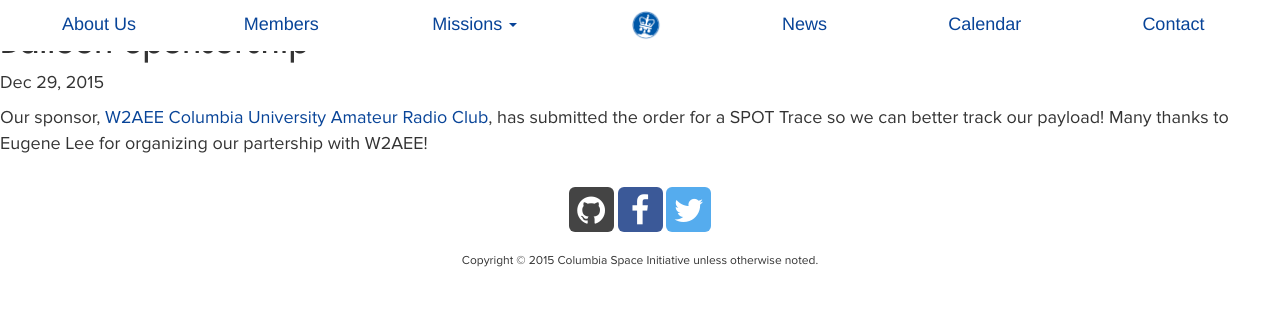
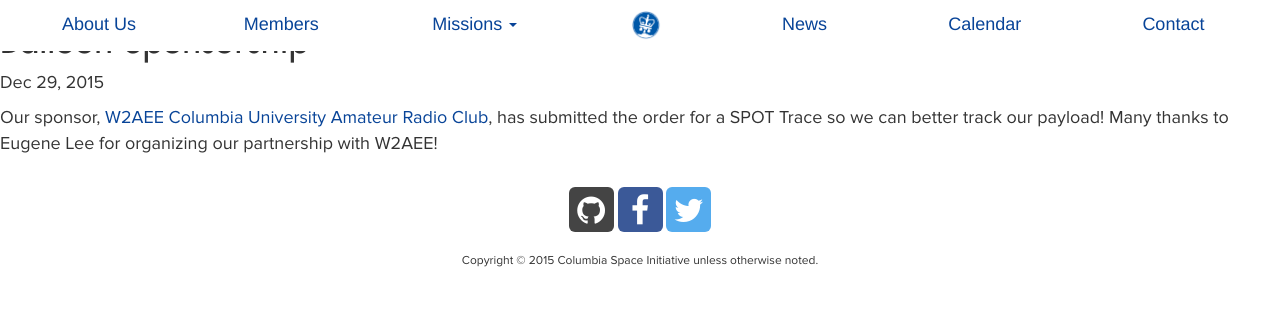
Before and after one commit to columbiaspace/columbiaspace.org, a Jekyll site: the page built from _posts/2015-12-29-balloon-sponsorship.markdown, in a window 1280 px wide. Shown: the top 326 px of the page. Built offline with Jekyll 4.4.1, drawn with Linux system fonts in a browser that asks for light colours; nearby versions of some CDN libraries; Markdown is read by kramdown in place of the engine named in the settings; comment, search, counter and statistics services are not loaded.

Commit message:
twiddled with posts
Signed-off-by: Eugene Lee <leee@mit.edu>

```diff
--- a/_posts/2015-11-13-micro-g-update.markdown
+++ b/_posts/2015-11-13-micro-g-update.markdown
@@ -13,4 +13,4 @@ m_barnes. Our design underwent many changes during the brainstorming procedure.
 Our inspirations were river anchors, screwpile drills, and the fractal design
 used on the Rosetta comet.
 
-- Katrina, Co-Head of Micro-G Team
+Katrina, Co-Head of Micro-G Team
--- a/_posts/2015-12-29-balloon-sponsorship.markdown
+++ b/_posts/2015-12-29-balloon-sponsorship.markdown
@@ -6,4 +6,4 @@ date:   2015-12-29
 Our sponsor,
 [W2AEE Columbia University Amateur Radio Club](http://www.w2aee.columbia.edu),
 has submitted the order for a SPOT Trace so we can better track our payload!
-Many thanks to Eugene Lee for organizing our partership with W2AEE!
+Many thanks to Eugene Lee for organizing our partnership with W2AEE!
```
